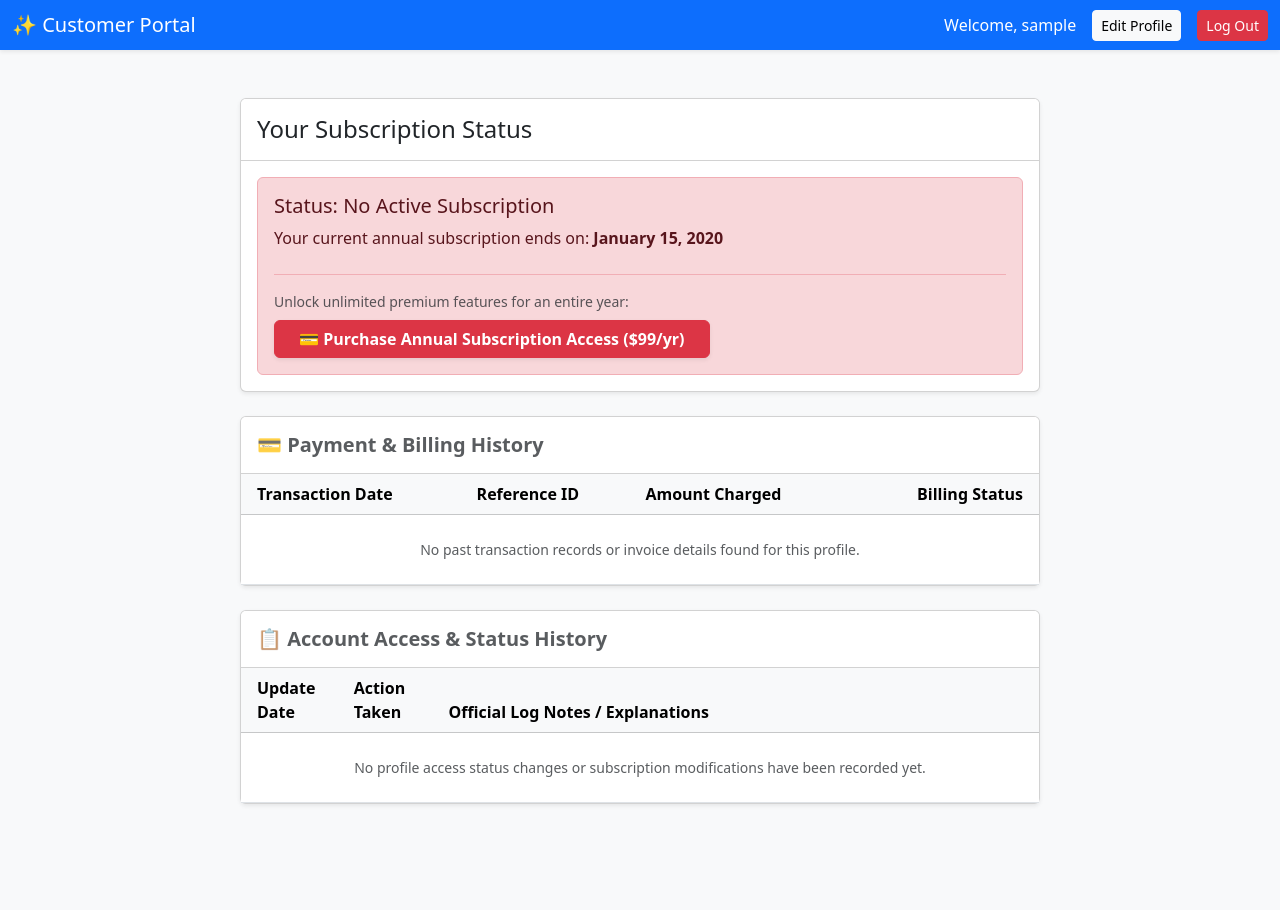
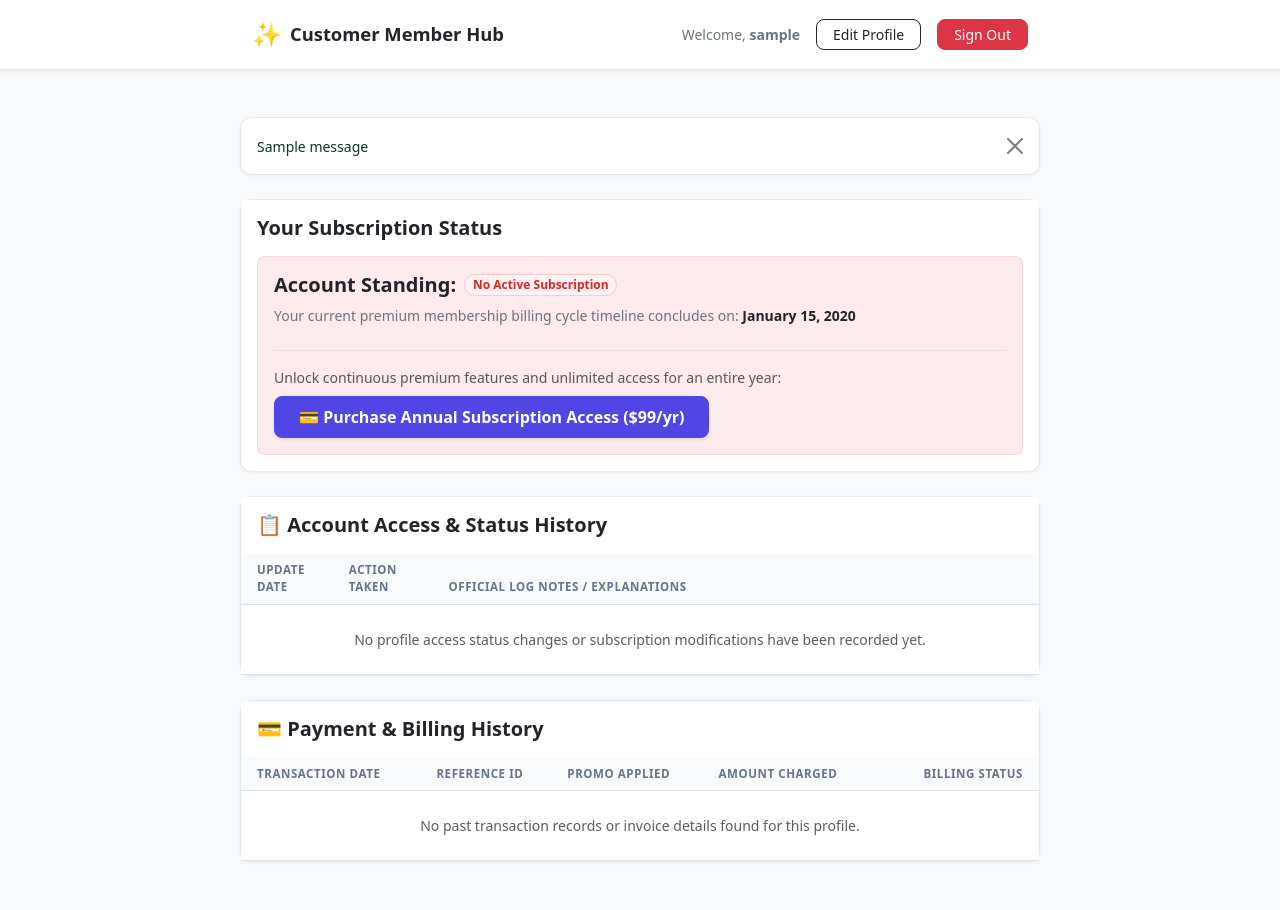
Before and after one commit to drw0469/no-tier-subscription-service, a Django app: page /dashboard/customer/ in a window 1280 px wide. Before the commit the page ends 805 px from the top, so only its background shows below. Run offline with Django 5.2, Linux system fonts and the light colour scheme; a user stored in the database is signed in; tables that the repository leaves empty hold one stand-in row (values such as "Sample post"); one stand-in notice (Sample message) is shown; some libraries are stand-ins or nearby versions.

Commit message:
Customer Layout Overhault

```diff
--- a/users/templates/dashboards/customer.html
+++ b/users/templates/dashboards/customer.html
@@ -4,78 +4,119 @@
 <head>
     <meta charset="UTF-8">
     <meta name="viewport" content="width=device-width, initial-scale=1.0">
-    <title>Customer Dashboard</title>
+    <title>Customer Hub Portal</title>
     <link rel="stylesheet" href="{% static 'css/bootstrap.min.css' %}">
+    <style>
+        :root {
+            --canvas-bg: #f8fafc;
+            --text-main: #334155;
+            --primary-indigo: #4f46e5;
+            --border-color: #e2e8f0;
+        }
+        body {
+            background-color: var(--canvas-bg) !important;
+            color: var(--text-main) !important;
+            font-family: system-ui, -apple-system, sans-serif;
+        }
+        .premium-card {
+            background: #ffffff;
+            border: 1px solid var(--border-color) !important;
+            border-radius: 12px !important;
+            box-shadow: 0 1px 3px rgba(0,0,0,0.05) !important;
+        }
+        .table th {
+            font-weight: 600 !important;
+            text-transform: uppercase;
+            font-size: 0.72rem !important;
+            letter-spacing: 0.05em;
+            color: #64748b !important;
+            background-color: #f8fafc !important;
+        }
+        .badge-pill-success { background-color: #f0fdf4 !important; color: #16a34a !important; border: 1px solid #bbf7d0 !important; }
+        .badge-pill-danger { background-color: #fef2f2 !important; color: #dc2626 !important; border: 1px solid #fecaca !important; }
+    </style>
 </head>
-<body class="bg-light text-dark">
+<body class="bg-light">
 
-    <!-- ADDED BLOCK: IMPERSONATION NOTIFICATION CONTROL BANNER -->
-     {% if request.session.is_impersonating %}
-        <div class="bg-warning text-dark text-center py-2 px-3 fw-bold border-bottom border-warning-subtle d-flex justify-content-between align-items-center shadow-sm">
-            <span class="small">
-                ⚠️ WARNING: System Administrator View — Currently viewing workspace as:
-                <u class="font-monospace text-primary bg-white px-2 py-0.5 rounded">{{ user.username }}</u>
-            </span>
-            <a href="{% url 'stop_impersonating' %}" class="btn btn-sm btn-dark fw-bold px-3 shadow">
-                🛑 Exit & Return to Dashboard
-            </a>
+    <!-- ==========================================================
+         PREMIUM CUSTOMER NAVBAR HEADER
+         ========================================================== -->
+    <nav class="navbar navbar-expand-lg bg-white border-bottom border-light shadow-sm py-3 mb-5">
+        <div class="container" style="max-width: 800px;">
+            <div class="d-flex align-items-center gap-2">
+                <span class="fs-4">✨</span>
+                <span class="navbar-brand m-0 h1 fw-bold tracking-tight text-dark" style="font-size: 1.15rem;">Customer Member Hub</span>
             </div>
-    {% endif %}
-
-    <nav class="navbar navbar-dark bg-primary shadow-sm mb-4">
-        <div class="container-fluid">
-            <span class="navbar-brand mb-0 h1">✨ Customer Portal</span>
             <div class="d-flex align-items-center gap-3">
-                <span class="text-white">Welcome, {{ user.username }}</span>
-                <a href="{% url 'edit_own_profile' %}" class="btn btn-sm btn-light">Edit Profile</a>
+                <span class="text-secondary small fw-medium">Welcome, <strong>{{ user.username }}</strong></span>
+                <a href="{% url 'edit_own_profile' %}" class="btn btn-sm btn-outline-dark font-weight-medium rounded-3 px-3">Edit Profile</a>
                 <form action="{% url 'logout' %}" method="post" class="m-0">
                     {% csrf_token %}
-                    <button type="submit" class="btn btn-sm btn-danger">Log Out</button>
+                    <button type="submit" class="btn btn-sm btn-danger font-weight-semibold rounded-3 px-3">Sign Out</button>
                 </form>
             </div>
         </div>
     </nav>
 
-    <main class="container my-5">
-        <div class="card shadow-sm mx-auto" style="max-width: 800px;">
-            <div class="card-header bg-white py-3">
-                <h2 class="h4 card-title m-0">Your Subscription Status</h2>
+    <!-- ==========================================================
+         MAIN HUB CONTENT INTERFACE
+         ========================================================== -->
+    <main class="container">
+
+        <!-- Flash Message Alerts -->
+        {% if messages %}
+        <div class="mx-auto mb-4" style="max-width: 800px;">
+            {% for message in messages %}
+                <div class="alert alert-{{ message.tags }} alert-dismissible fade show premium-card border-0 p-3" role="alert">
+                    <span class="small fw-medium">{{ message }}</span>
+                    <button type="button" class="btn-close" data-bs-dismiss="alert"></button>
                 </div>
-            <div class="card-body">
-                <div class="alert {% if user.subscription.has_valid_access %}alert-success{% else %}alert-danger{% endif %} m-0">
-                    <p class="h5 alert-heading mb-2">
-                        Status: {% if user.subscription.has_valid_access %}Active Account{% else %}No Active Subscription{% endif %}
-                    </p>
+            {% endfor %}
+        </div>
+        {% endif %}
+
+        <!-- 1. PRIMARY SUBSCRIPTION STATUS CONTROL CARD -->
+        <div class="card premium-card border-0 mx-auto mb-4" style="max-width: 800px;">
+            <div class="card-header bg-white py-3 border-bottom-0">
+                <h2 class="h5 card-title m-0 fw-bold text-dark">Your Subscription Status</h2>
+            </div>
+            <div class="card-body pt-0">
+                <div class="alert {% if user.subscription.has_valid_access %}alert-success bg-success bg-opacity-10 border-success border-opacity-10{% else %}alert-danger bg-danger bg-opacity-10 border-danger border-opacity-10{% endif %} rounded-3 p-3 m-0">
+                    <div class="d-flex align-items-center gap-2 mb-2">
+                        <span class="h5 alert-heading m-0 fw-bold text-dark">
+                            Account Standing:
+                        </span>
+                        {% if user.subscription.has_valid_access %}
+                            <span class="badge badge-pill-success rounded-pill px-2.5 py-0.5 small fw-semibold">Active Account</span>
+                        {% else %}
+                            <span class="badge badge-pill-danger rounded-pill px-2.5 py-0.5 small fw-semibold">No Active Subscription</span>
+                        {% endif %}
+                    </div>
 
                     {% if user.subscription %}
-                        <p class="mb-0">Your current annual subscription ends on: <strong>{{ user.subscription.end_date|date:"F d, Y" }}</strong></p>
+                        <p class="small text-secondary mb-0">Your current premium membership billing cycle timeline concludes on: <strong class="text-dark">{{ user.subscription.end_date|date:"F d, Y" }}</strong></p>
                     {% else %}
-                        <p class="mb-0">You currently do not have an active annual membership history profile linked.</p>
+                        <p class="small text-secondary mb-0">You currently do not have an active annual membership history profile linked to this identity string.</p>
                     {% endif %}
 
-                    <!-- ============================================================================== -->
-                    <!-- INJECT THE DEACTIVATION LOG NOTICE BLOCK EXACTLY HERE                          -->
-                    <!-- ============================================================================== -->
+                    <!-- Dynamic Inline Account Suspension Explanations Notice Block -->
                     {% if cancellation_log %}
-                        <div class="mt-3 p-3 bg-white bg-opacity-75 rounded border border-danger-subtle text-start text-dark shadow-sm">
-                            <h4 class="h6 text-danger fw-bold mb-1">🚫 Account Deactivation Notice</h4>
-                            <p class="small mb-2 text-muted">
-                                This account was suspended/deactivated on <strong>{{ cancellation_log.created_at|date:"F d, Y \a\t H:i" }}</strong> by
-                                <strong>{{ cancellation_log.performed_by.username|default:"System Engine" }}</strong>.
+                        <div class="mt-3 p-3 bg-white bg-opacity-75 rounded-3 border border-danger-subtle text-start text-dark shadow-sm">
+                            <h4 class="h6 text-danger fw-bold mb-1">🚫 Official Deactivation Notice</h4>
+                            <p class="small mb-2 text-muted" style="font-size: 0.75rem;">
+                                This workspace was deactivated on <strong>{{ cancellation_log.created_at|date:"F d, Y" }} at {{ cancellation_log.created_at|date:"H:i" }}</strong> by <strong>{{ cancellation_log.performed_by.username|default:"System Automation Engine" }}</strong>.
                             </p>
-                            <div class="p-2 bg-light rounded border font-monospace small italic text-secondary">
+                            <div class="p-2.5 bg-light bg-opacity-50 rounded-3 border font-monospace small italic text-secondary" style="font-size: 0.75rem;">
                                 "{{ cancellation_log.notes }}"
                             </div>
                         </div>
                     {% endif %}
-                    <!-- ============================================================================== -->
 
-
-                    <!-- ADDED BLOCK: Displays payment button inline only when access is missing -->
+                    <!-- Simulated Local Stripe Sandbox Payment Option Checkout Button Row -->
                     {% if not user.subscription.has_valid_access %}
-                        <div class="mt-4 pt-3 border-top border-danger-subtle">
-                            <p class="small text-muted mb-2">Unlock unlimited premium features for an entire year:</p>
-                            <a href="{% url 'mock_checkout' %}" class="btn btn-danger fw-bold px-4 shadow-sm">
+                        <div class="mt-4 pt-3 border-top border-secondary border-opacity-10">
+                            <p class="small text-muted mb-2">Unlock continuous premium features and unlimited access for an entire year:</p>
+                            <a href="{% url 'mock_checkout' %}" class="btn btn-dark fw-semibold px-4 py-2 shadow-sm rounded-3" style="background-color: var(--primary-indigo); border-color: var(--primary-indigo);">
                                 💳 Purchase Annual Subscription Access ($99/yr)
                             </a>
                         </div>
@@ -84,42 +125,40 @@
             </div>
         </div>
 
-        <!-- PAST PAYMENTS LOGS DISPLAY BOX PANEL -->
-        <div class="card shadow-sm mx-auto mt-4" style="max-width: 800px;">
-            <div class="card-header bg-white py-3">
-                <h3 class="h5 card-title m-0 fw-bold text-muted">💳 Payment & Billing History</h3>
+        <!-- ==========================================================
+             2. PAST ACCOUNT ACCESS STATUS & TIMELINE LEDGER CARD
+             ========================================================== -->
+        <div class="card premium-card border-0 mx-auto mb-4" style="max-width: 800px;">
+            <div class="card-header bg-white py-3 border-bottom-0">
+                <h3 class="h5 card-title m-0 fw-bold text-dark">📋 Account Access & Status History</h3>
             </div>
             <div class="table-responsive">
-                <table class="table table-hover align-middle mb-0">
-                    <thead class="table-light">
+                <table class="table align-middle mb-0">
+                    <thead>
                         <tr>
-                            <th class="ps-3">Transaction Date</th>
-                            <th>Reference ID</th>
-                            <th>Amount Charged</th>
-                            <th class="text-end pe-3">Billing Status</th>
+                            <th class="ps-3 py-2.5">Update Date</th>
+                            <th>Action Taken</th>
+                            <th class="w-75 pe-3">Official Log Notes / Explanations</th>
                         </tr>
                     </thead>
                     <tbody>
-                        {% for payment in payments %}
+                        {% for log in full_status_history %}
                         <tr>
-                            <td class="ps-3 text-muted small">{{ payment.created_at|date:"F d, Y H:i" }}</td>
-                            <td class="font-monospace small text-dark fw-medium">{{ payment.transaction_id }}</td>
-                            <td class="fw-semibold text-dark">${{ payment.amount }}</td>
-                            <td class="text-end pe-3">
-                                {% if payment.status == 'completed' %}
-                                    <span class="badge bg-success-subtle text-success border border-success-subtle rounded-pill px-2">Paid</span>
-                                {% elif payment.status == 'failed' %}
-                                    <span class="badge bg-danger-subtle text-danger border border-danger-subtle rounded-pill px-2">Failed</span>
+                            <td class="ps-3 text-muted small font-monospace">{{ log.created_at|date:"M d, Y H:i" }}</td>
+                            <td>
+                                {% if log.action == 'activated' %}
+                                    <span class="badge badge-pill-success rounded-pill px-2.5 py-0.5 small fw-semibold" style="font-size: 0.65rem;">Access Granted</span>
                                 {% else %}
-                                    <span class="badge bg-secondary-subtle text-secondary border border-secondary-subtle rounded-pill px-2">{{ payment.status|title }}</span>
+                                    <span class="badge badge-pill-danger rounded-pill px-2.5 py-0.5 small fw-semibold" style="font-size: 0.65rem;">Access Revoked</span>
                                 {% endif %}
+                            </td>
+                            <td class="text-wrap small text-secondary italic pe-3">
+                                "{{ log.notes|default:"System state automated modification transition update." }}"
                             </td>
                         </tr>
                         {% empty %}
                         <tr>
-                            <td colspan="4" class="text-center py-4 text-muted small italic">
-                                No past transaction records or invoice details found for this profile.
-                            </td>
+                            <td colspan="3" class="text-center py-4 text-muted small italic">No profile access status changes or subscription modifications have been recorded yet.</td>
                         </tr>
                         {% endfor %}
                     </tbody>
@@ -128,41 +167,37 @@
         </div>
 
                 <!-- ==========================================================
-            NEW BLOCK: CUSTOMER ACCOUNT STATUS LOGS TIMELINE PANEL
+             3. PAST PAYMENT & INVOICING HISTORICAL LEDGERS CARD
              ========================================================== -->
-        <div class="card shadow-sm mx-auto mt-4 mb-5" style="max-width: 800px;">
-            <div class="card-header bg-white py-3">
-                <h3 class="h5 card-title m-0 fw-bold text-muted">📋 Account Access & Status History</h3>
+        <div class="card premium-card border-0 mx-auto mb-5" style="max-width: 800px;">
+            <div class="card-header bg-white py-3 border-bottom-0">
+                <h3 class="h5 card-title m-0 fw-bold text-dark">💳 Payment & Billing History</h3>
             </div>
             <div class="table-responsive">
-                <table class="table table-hover align-middle mb-0">
-                    <thead class="table-light">
+                <table class="table align-middle mb-0">
+                    <thead>
                         <tr>
-                            <th class="ps-3">Update Date</th>
-                            <th>Action Taken</th>
-                            <th class="w-75">Official Log Notes / Explanations</th>
+                            <th class="ps-3 py-2.5">Transaction Date</th>
+                            <th>Reference ID</th>
+                            <th>Promo Applied</th>
+                            <th>Amount Charged</th>
+                            <th class="text-end pe-3">Billing Status</th>
                         </tr>
                     </thead>
                     <tbody>
-                        {% for log in full_status_history %}
+                        {% for payment in payments %}
                         <tr>
-                            <td class="ps-3 text-muted small font-monospace">{{ log.created_at|date:"M d, Y H:i" }}</td>
-                            <td>
-                                {% if log.action == 'activated' %}
-                                    <span class="badge bg-success-subtle text-success border border-success-subtle rounded-pill px-2">Access Granted</span>
-                                {% else %}
-                                    <span class="badge bg-danger-subtle text-danger border border-danger-subtle rounded-pill px-2">Access Revoked</span>
-                                {% endif %}
-                            </td>
-                            <td class="text-wrap small text-secondary italic">
-                                "{{ log.notes|default:"System state automated modification transition update." }}"
+                            <td class="ps-3 text-muted small font-monospace">{{ payment.created_at|date:"F d, Y H:i" }}</td>
+                            <td class="font-monospace small text-dark fw-medium" style="font-size: 0.8rem;">{{ payment.transaction_id }}</td>
+                            <td class="small text-secondary">{{ payment.discount_applied|default:"None" }}</td>
+                            <td class="fw-semibold text-dark font-monospace">${{ payment.amount }}</td>
+                            <td class="text-end pe-3">
+                                <span class="badge badge-pill-success rounded-pill px-2.5 py-0.5 small fw-semibold" style="font-size: 0.65rem;">Paid</span>
                             </td>
                         </tr>
                         {% empty %}
                         <tr>
-                            <td colspan="3" class="text-center py-4 text-muted small italic">
-                                No profile access status changes or subscription modifications have been recorded yet.
-                            </td>
+                            <td colspan="5" class="text-center py-4 text-muted small italic">No past transaction records or invoice details found for this profile.</td>
                         </tr>
                         {% endfor %}
                     </tbody>
@@ -170,8 +205,6 @@
             </div>
         </div>
 
-
-
     </main>
 
     <script src="{% static 'js/bootstrap.bundle.min.js' %}"></script>
```
Lines whose indentation alone changed are shown as unchanged.
